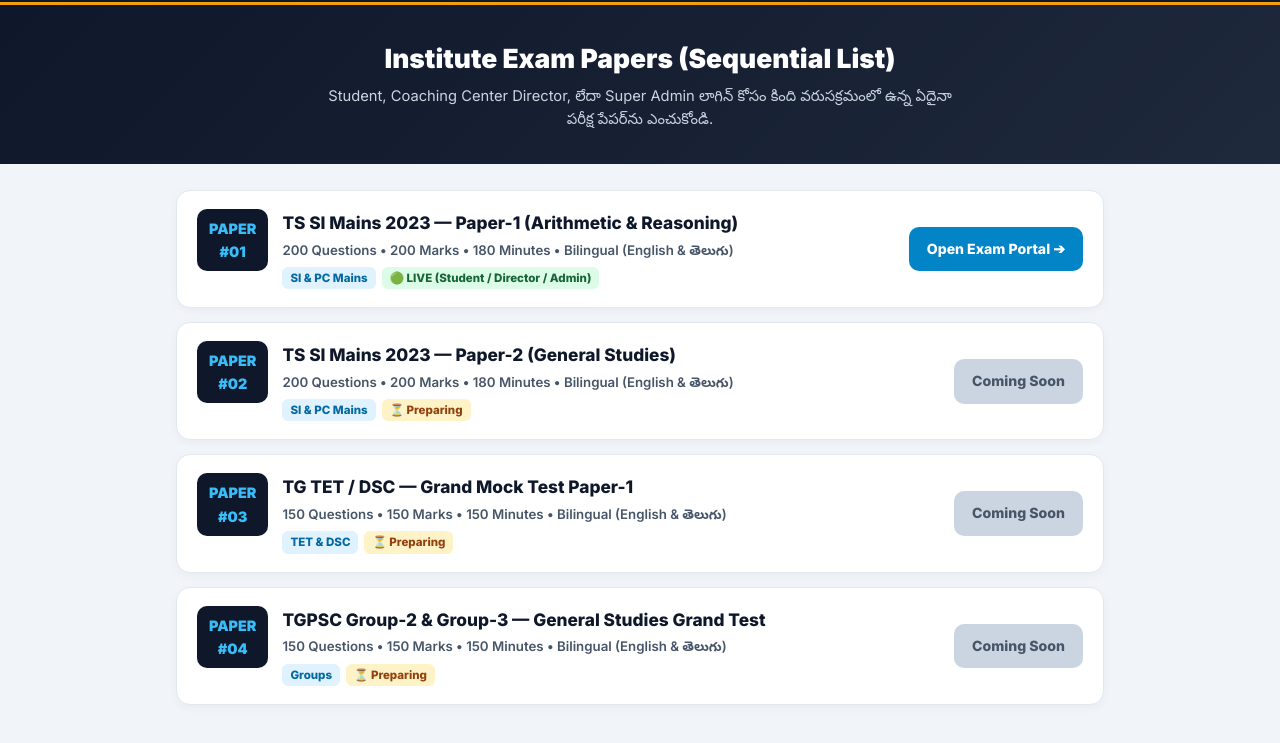
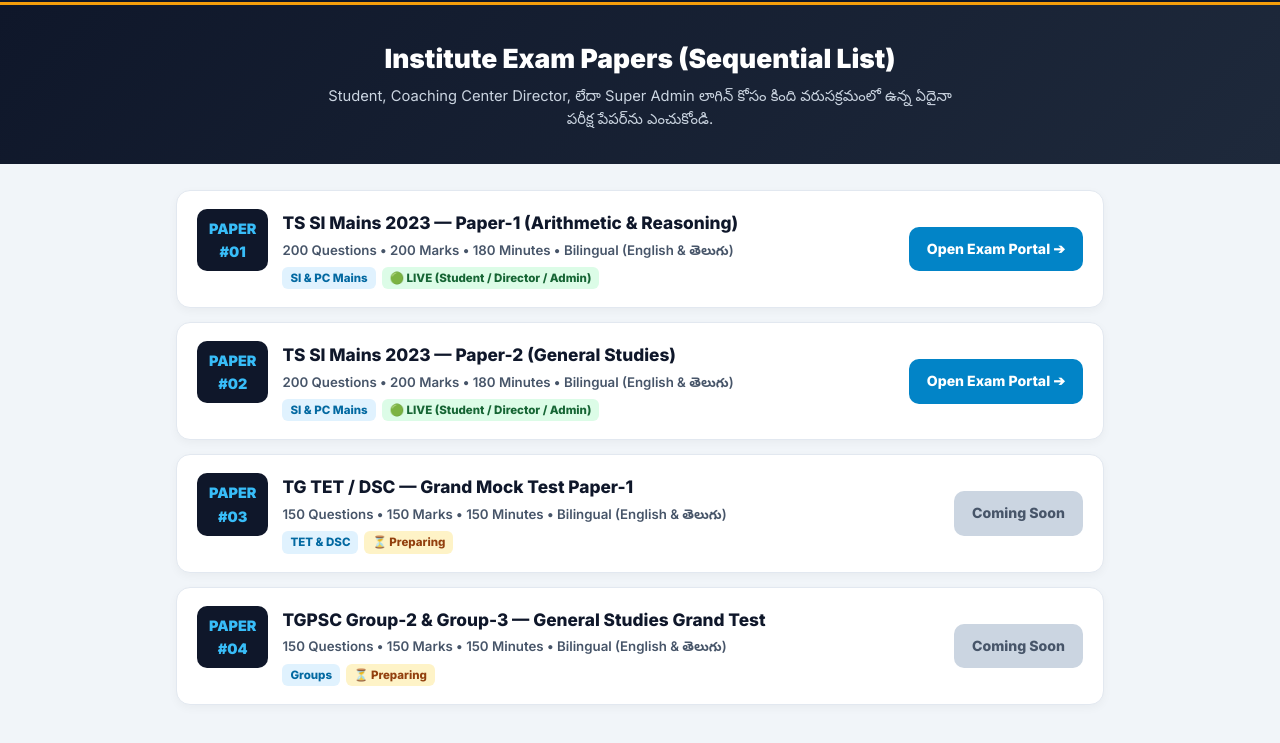
Before and after one commit to apexexams/institute, a plain HTML site: page index.html in a window 1280 px wide. Shown: the part 65-808 px from the top of the page. Drawn offline with Linux system fonts and the light colour scheme.

Commit message:
index.html

```diff
--- a/index.html
+++ b/index.html
@@ -120,8 +120,8 @@
         title: "TS SI Mains 2023 — Paper-2 (General Studies)",
         details: "200 Questions • 200 Marks • 180 Minutes • Bilingual (English & తెలుగు)",
         category: "SI & PC Mains",
-        status: "COMING SOON",
-        file: "#"
+        status: "LIVE",
+        file: "https://apexexams.github.io/ts-si-paper2/"
       },
       {
         no: "03",
```
